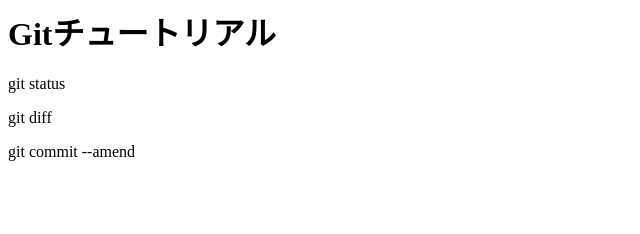
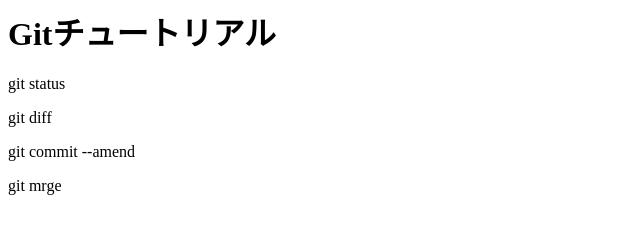
Before and after one commit to oyama-hikaru-sysj/git_tutorial, a plain HTML site: page Documents/git_tutorial/index.html in a window 1280 px wide. Shown: the full height of the page, 0-640 px from the left. Drawn offline with Linux system fonts and the light colour scheme.

Commit message:
git mergeを追記

```diff
--- a/Documents/git_tutorial/index.html
+++ b/Documents/git_tutorial/index.html
@@ -2,3 +2,4 @@
 <p>git status</p>
 <p>git diff</p>
 <p>git commit --amend</p>
+<p>git mrge</p>
```
